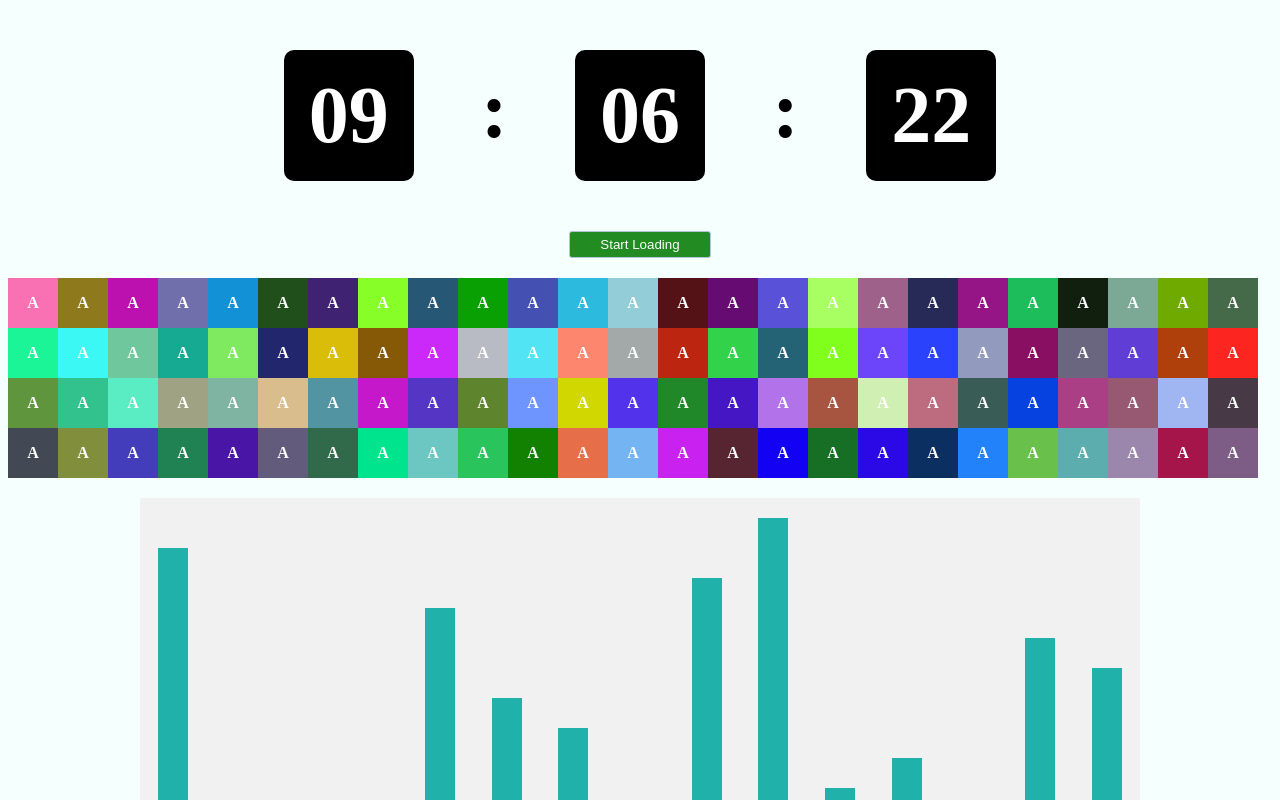
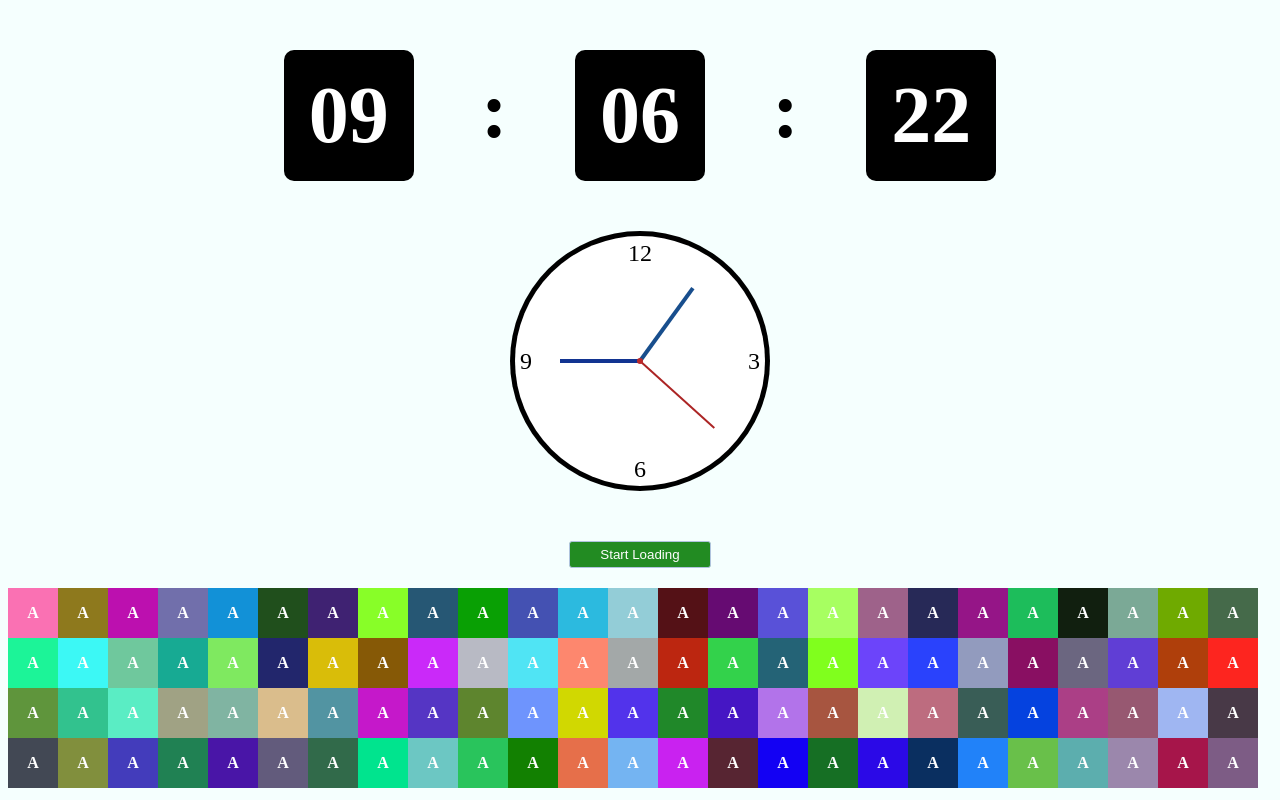
Before and after one commit to liangbus/tools, a React app: page / in a window 1280 px wide. Shown: the top 800 px of the page. Built offline with nearby package versions, Linux system fonts and the light colour scheme.

Commit message:
学习
1. react hook 练习，做个时钟
2. 动态规划
3. 零钱算法

```diff
--- a/src/App.tsx
+++ b/src/App.tsx
@@ -3,6 +3,7 @@ import { SimpleCounting } from './components/Button/SimpleCounting'
 import StateProvider from './components/serviceProvider/StateProvider/StateProvider'
 import Loading from './components/Loading/Loading'
 import { Clock } from './components/Clock/Clock'
+import MechanicalClock from './components/Clock/MechanicalClock'
 import Boxes from './components/Box/Boxes'
 import Container from './components/Draggable/Container'
 import BublekSortView from './components/SortView/BubleSortView'
@@ -11,6 +12,13 @@ import './sass/reset.scss';
 import './sass/App.scss'
 import throttle from '../utils/throttle'
 import { ReduceTesting } from './components/ReduceTesting/ReduceTesting'
+import { funcPerfomanceTest } from '../utils/util'
+import { fibonanceSequence, fibonanceSequenceInRecursive, fibonanceSequenceInRecursiveDp } from '../utils/fibonacciSequence'
+
+// fibonanceSequence test
+// funcPerfomanceTest(fibonanceSequence, window, [30])
+// funcPerfomanceTest(fibonanceSequenceInRecursiveDp, window, [45])
+// funcPerfomanceTest(fibonanceSequenceInRecursive, window, [45])
 
 export class App extends React.Component {
   componentDidMount() {
@@ -22,6 +30,7 @@ export class App extends React.Component {
     return (
       <StateProvider>
         <Clock name="clockComponent" />
+        <MechanicalClock />
         <Loading />
         <Boxes amount={100} innerText="A" />
         {/*
@@ -31,8 +40,8 @@ export class App extends React.Component {
           <ReduceTesting />
         */}
 
-          {/* // 冒泡排序展示 */}
-          <BublekSortView data={ {columnsArr: []} } />
+        {/* // 冒泡排序展示 */}
+        <BublekSortView data={ {columnsArr: []} } />
 
         {/*
           拖动 box
--- a/src/components/AnimationTest/AnimationTest.tsx
+++ b/src/components/AnimationTest/AnimationTest.tsx
@@ -17,13 +17,13 @@ function AnimationTest() {
       desc: 'Sleeping'
     })
     setTimeout(() => {
-      sleep(5)
       setButtonState({
         state: 1,
         desc: 'Need a sleep?'
       })
+      sleep(5)
       console.log('waked up~')
-    }, 0)
+    }, 100)
 
   }
   return (
--- /dev/null
+++ b/src/components/Clock/MechanicalClock.tsx
@@ -0,0 +1,57 @@
+import React, { useState, useEffect } from 'react'
+import './clock.scss'
+
+interface Props { }
+interface State { }
+
+const DEGREE_UNIT = 360/60
+
+function MechanicalClock(){
+  const [hourPointerDeg, minPointerDeg, secPointerDeg] = useClockPointer([])
+  const hourStyle = { transform: `translate(-50%, 0) rotate(${hourPointerDeg}deg)`}
+  const minStyle = { transform: `translate(-50%, 0) rotate(${minPointerDeg}deg)` }
+  const secStyle = { transform: `translate(-50%, 0) rotate(${secPointerDeg}deg)` }
+  // console.log('inside main func >>>', hourPointerDeg, minPointerDeg, secPointerDeg)
+  return (
+    <div className="merchani-clock-container">
+      <div className="clock-border-field">
+        <div className="clock-inner-field">
+          <div className="center-dot"></div>
+          <div className="hour-pointer" style={hourStyle}></div>
+          <div className="minute-pointer" style={minStyle}></div>
+          <div className="second-pointer" style={secStyle}></div>
+          <div className="clock-number number-twelve">12</div>
+          <div className="clock-number number-three">3</div>
+          <div className="clock-number number-six">6</div>
+          <div className="clock-number number-nine">9</div>
+        </div>
+      </div>
+    </div>
+  )
+}
+
+function useClockPointer(dependencies: []) {
+  const [hourPointerDeg, setHourPointerDeg] = useState(0)
+  const [minPointerDeg, setMinPointerDeg] = useState(0)
+  const [secPointerDeg, setSecPointerDeg] = useState(0)
+  const d = new Date()
+  // console.log('d -> ', d)
+  let sec = d.getSeconds()
+  useEffect(() => {
+    // console.log('useClockPointer hook: current sec -> ', sec)
+    setTimeout(() => {
+    sec = sec === 60 ? -1 : sec
+    // console.log('++sec * degreeUnit -> ', (sec + 1) * degreeUnit)
+    setSecPointerDeg(++sec * DEGREE_UNIT)
+    setHourPointerDeg(transformHoursFormat(d.getHours()) * DEGREE_UNIT * 5)
+    setMinPointerDeg(d.getMinutes() * DEGREE_UNIT)
+  }, 1000)
+  }, [secPointerDeg, minPointerDeg, hourPointerDeg])
+  return [hourPointerDeg, minPointerDeg, secPointerDeg]
+}
+
+function transformHoursFormat(hour: number): number {
+  return hour > 12 ? hour - 12 : hour
+}
+
+export default MechanicalClock
--- a/src/components/Clock/clock.scss
+++ b/src/components/Clock/clock.scss
@@ -24,3 +24,91 @@
     padding: 20px 0px;
   }
 }
+.merchani-clock-container{
+  margin: 50px 0;
+  .clock-border-field{
+    width: 250px;
+    height: 250px;
+    margin: 0 auto;
+    padding: 5px;
+    border-radius: 50%;
+    background-color: #000;
+  }
+  .clock-inner-field{
+    width: 100%;
+    height: 100%;
+    position: relative;
+    border-radius: 100%;
+    background-color: #fff;
+  }
+  .center-dot{
+    position: absolute;
+    left: 50%;
+    top: 50%;
+    width: 6px;
+    height: 6px;
+    border-radius: 50%;
+    transform: translate(-50%, -50%);
+    background-color: rgb(189, 41, 41);
+    z-index: 99;
+  }
+  .hour-pointer{
+    width: 4px;
+    height: 80px;
+    position: absolute;
+    left: 50%;
+    top: 45px;
+    transition: transform .3s linear;
+    transform: translate(-50%, 0) rotate(0deg);
+    transform-origin: bottom center;
+    background-color: rgb(18, 52, 145);
+  }
+  .minute-pointer{
+    width: 4px;
+    height: 90px;
+    position: absolute;
+    left: 50%;
+    top: 35px;
+    transition: transform .3s linear;
+    transform: translate(-50%, 0) rotate(0deg);
+    transform-origin: bottom center;
+    background-color: rgb(24, 78, 141);
+  }
+  .second-pointer{
+    width: 2px;
+    height: 100px;
+    position: absolute;
+    left: 50%;
+    top: 25px;
+    // transition: transform .05s linear;
+    transform: translate(-50%, 0) rotate(45deg);
+    transform-origin: bottom center;
+    background-color: rgb(172, 37, 37);
+  }
+  .clock-number{
+    font-size: 24px;
+    line-height: 24px;
+    position: absolute;
+    text-align: center;
+  }
+  .number-twelve{
+    top: 5px;
+    left: 50%;
+    transform: translate(-50%, 0);
+  }
+  .number-three{
+    top: 50%;
+    right: 5px;
+    transform: translate(0, -50%);
+  }
+  .number-six{
+    bottom: 5px;
+    left: 50%;
+    transform: translate(-50%, 0);
+  }
+  .number-nine{
+    top: 50%;
+    left: 5px;
+    transform: translate(0, -50%);
+  }
+}
--- /dev/null
+++ b/utils/funcPerformance.ts
@@ -0,0 +1,6 @@
+const funcPerfomanceTest = (func: Function, context = window, args) => {
+  const t1 = Date.now()
+  func.apply(context, args)
+  const t2 = Date.now()
+  console.log(`${func.name} cost ${t2 - t1}ms`)
+}
--- a/utils/util.ts
+++ b/utils/util.ts
@@ -73,3 +73,38 @@ export function getNowStamp() {
   }
   return Date.now()
 }
+
+/**
+ * 强制异步执行指定函数
+ * @param fn 目标执行函数
+ */
+export function asyncify(fn: any) {
+  const originalFn = fn
+  let timer: any = setTimeout(() => {
+    timer = null
+    fn && fn()
+  }, 0)
+  fn = null
+  return function(this: void) {
+    if (timer) {
+      fn = originalFn.bind.apply(
+        originalFn,
+        [this].concat([].slice.call(arguments))
+        )
+    } else {
+      originalFn.apply(this, arguments)
+    }
+  }
+}
+/**
+ * 函数执行时间测试
+ * @param func
+ * @param context
+ * @param args
+ */
+export function funcPerfomanceTest(func: Function, context = window, args: any[]) {
+  const t1 = Date.now()
+  const res = func.apply(context, args)
+  const t2 = Date.now()
+  console.log(`funcPerfomanceTest: ${func.name} cost ${t2 - t1}ms, and result is `, res)
+}
```
Also changed, not shown: utils/fibonacciSequence.ts (+37 -6 lines), utils/makeCoinChange.ts (added, +73 -0 lines).
